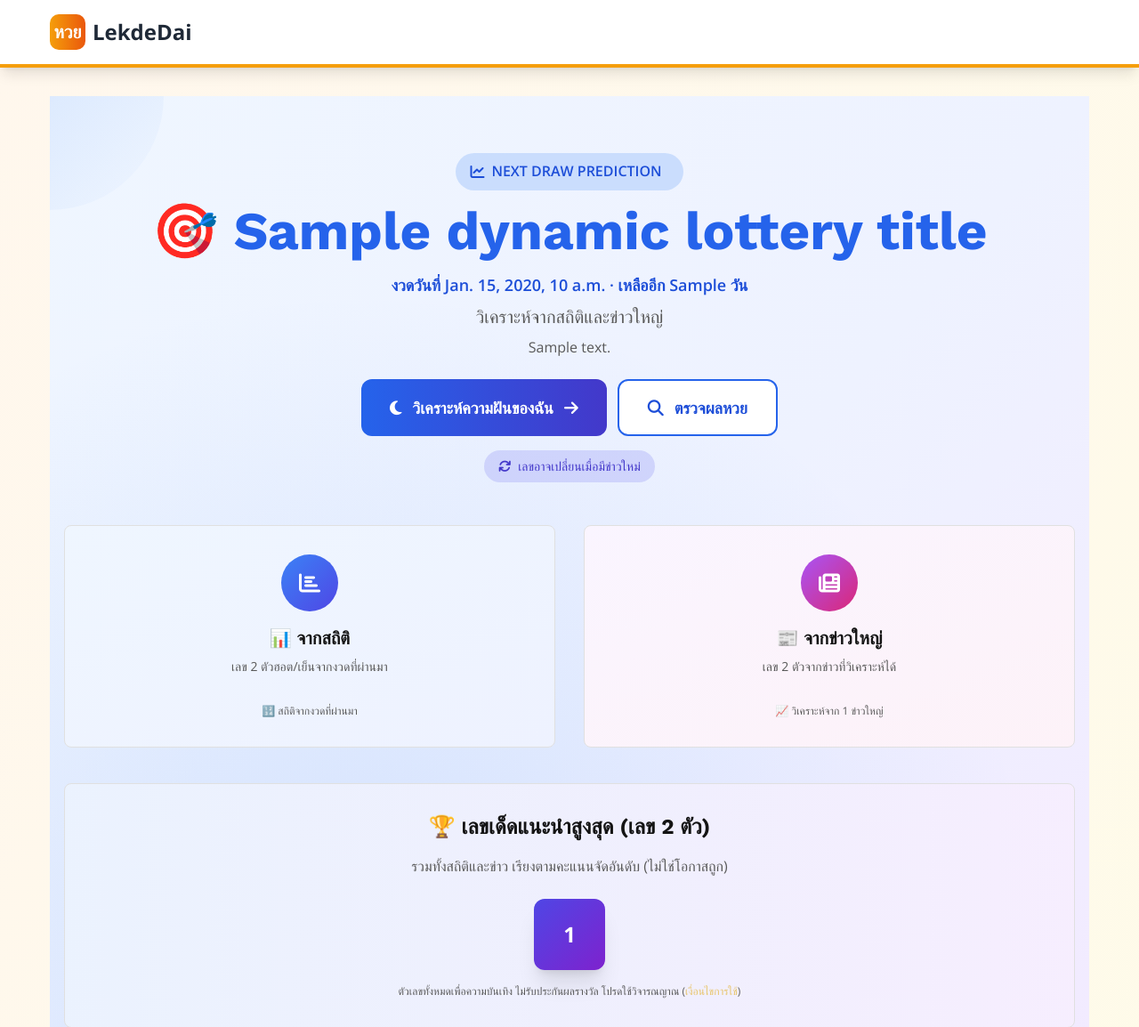
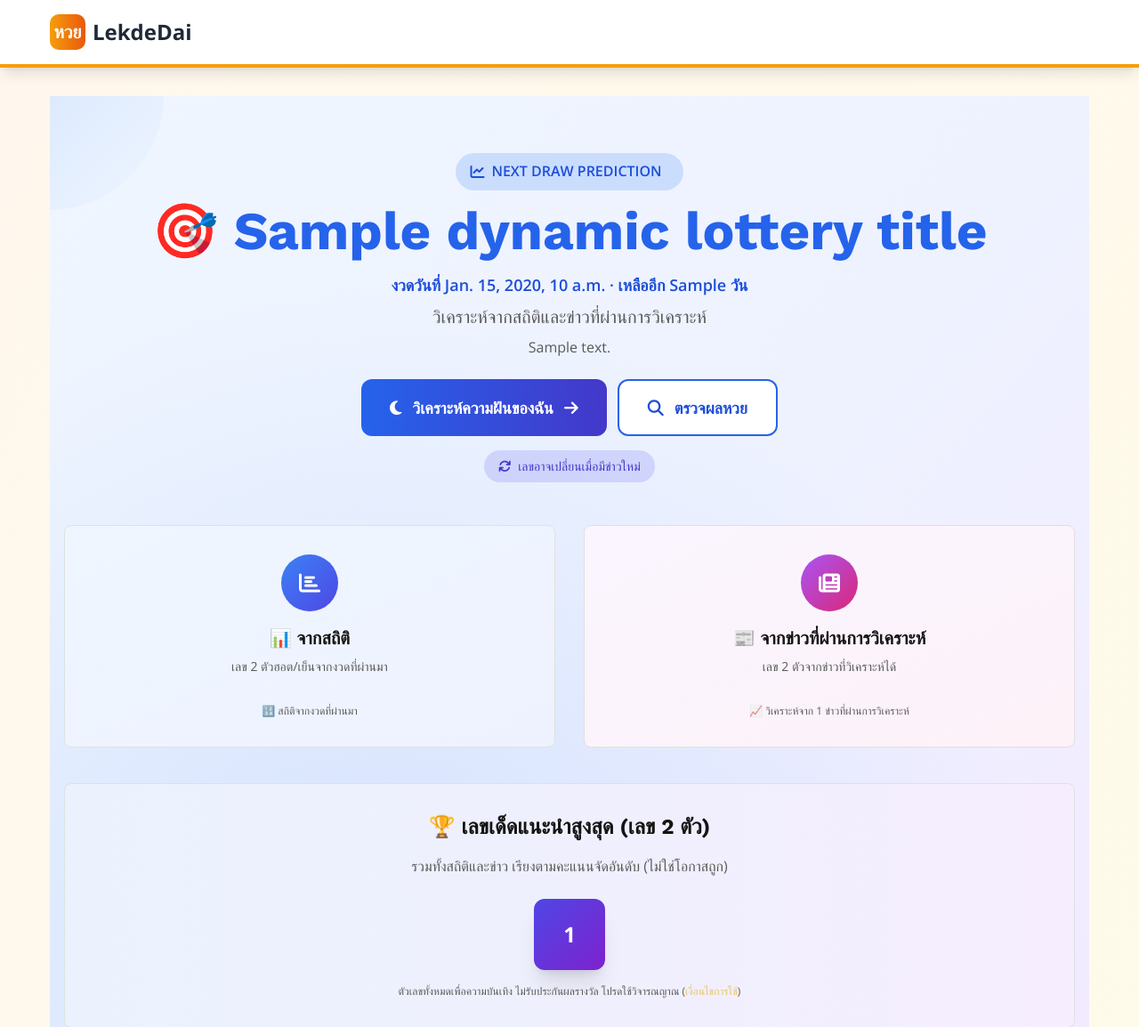
Before and after one commit to ballmdr/lekdedai, a Django app: template app/home/templates/home/index.html in a window 1280 px wide. Shown: the top 1154 px of the page at 89% size. Run offline with Django 4.2, Linux system fonts and the light colour scheme; the template is opened without the code that fills it: most values are stand-ins (such as "Sample title", 1, 10 or a date in 2020); grey boxes marked "Sample" are stand-in pictures; data that the repository does not hold is empty; parts of the project's set-up code (start-up, migrations or seed data) failed here and were passed over.

Commit message:
fix: home summary/news wording when no analyzed news (P0 #2 follow-up)

```diff
--- a/app/home/templates/home/index.html
+++ b/app/home/templates/home/index.html
@@ -35,7 +35,7 @@
           </p>
           {% endif %}
 
-          <p class="text-xl text-muted-foreground mb-2">วิเคราะห์จากสถิติและข่าวใหญ่</p>
+          <p class="text-xl text-muted-foreground mb-2">วิเคราะห์จากสถิติและข่าวที่ผ่านการวิเคราะห์</p>
           <p class="text-base text-muted-foreground">{{ next_draw_prediction.data_source_summary }}</p>
 
           <div class="mt-6 flex flex-col sm:flex-row gap-3 justify-center">
@@ -97,7 +97,7 @@
               <div class="w-16 h-16 bg-gradient-to-br from-purple-500 to-pink-600 rounded-full flex items-center justify-center mx-auto mb-4">
                 <i aria-hidden="true" class="fas fa-newspaper text-2xl text-white"></i>
               </div>
-              <h2 class="text-xl font-bold text-foreground mb-2">📰 จากข่าวใหญ่</h2>
+              <h2 class="text-xl font-bold text-foreground mb-2">📰 จากข่าวที่ผ่านการวิเคราะห์</h2>
               <p class="text-sm text-muted-foreground mb-4">เลข 2 ตัวจากข่าวที่วิเคราะห์ได้</p>
               <div class="flex justify-center gap-3 flex-wrap mb-4">
                 {% for item in next_draw_prediction.prediction_numbers %}
@@ -117,7 +117,7 @@
                 <div class="text-sm text-muted-foreground">ยังไม่มีข้อมูลข่าว</div>
                 {% endfor %}
               </div>
-              <p class="text-xs text-muted-foreground">📈 วิเคราะห์จาก {{ next_draw_prediction.total_news_analyzed }} ข่าวใหญ่</p>
+              <p class="text-xs text-muted-foreground">📈 วิเคราะห์จาก {{ next_draw_prediction.total_news_analyzed }} ข่าวที่ผ่านการวิเคราะห์</p>
             </div>
           </div>
 
```
Also changed, not shown: app/home/views.py (+10 -1 lines).
